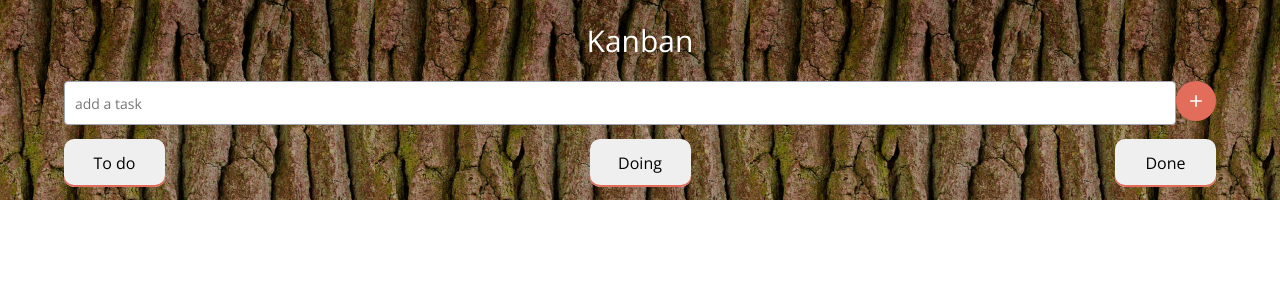
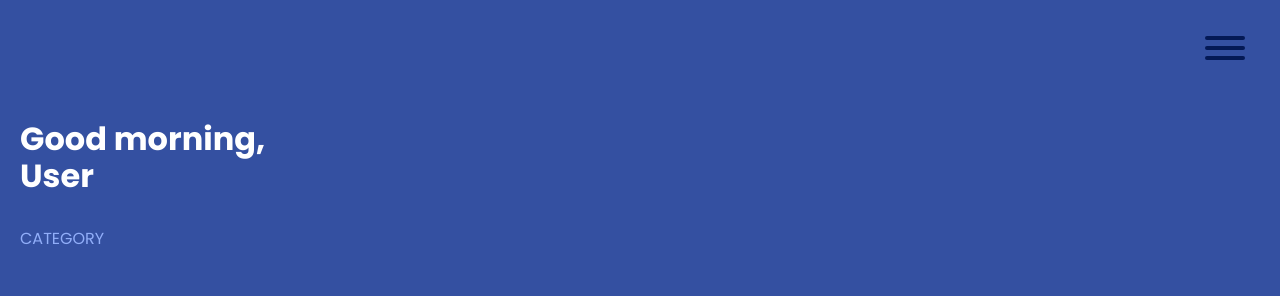
Before and after one commit to tomasz-klos/kanban, a website built with webpack: page src/pages/index.html in a window 1280 px wide. Built offline with nearby package versions, Linux system fonts and the light colour scheme.

Commit message:
change design app

```diff
--- a/package.json
+++ b/package.json
@@ -44,6 +44,7 @@
     "websocket-extensions": "^0.1.4"
   },
   "dependencies": {
+    "hamburgers": "^1.1.3",
     "normalize.css": "^8.0.1"
   }
 }
--- a/src/js/index.js
+++ b/src/js/index.js
@@ -15,6 +15,7 @@ const taskFilter = document.querySelector(".filter--task");
 ///////////// Event Listeners
 
 document.addEventListener("DOMContentLoaded", getTask);
+document.addEventListener("DOMContentLoaded", filterTask);
 taskButton.addEventListener("click", addTask);
 taskList.addEventListener("click", deleteTask);
 taskList.addEventListener("click", completeTask);
@@ -99,9 +100,10 @@ function completeTask(e) {
 
 function filterTask(e) {
   const tasks = taskList.childNodes;
+  console.log(tasks);
   for (let i = 1; i < tasks.length; i++) {
     const task = tasks[i];
-    function asd() {
+    function filterByValue() {
       switch (e.target.value) {
         case "todo":
           if (task.classList.contains("completed")) {
@@ -119,7 +121,7 @@ function filterTask(e) {
           break;
       }
     }
-    asd();
+    filterByValue();
   }
 }
 
--- a/src/pages/index.html
+++ b/src/pages/index.html
@@ -19,6 +19,7 @@
 
     <!-- uncomment the line below to enable PWA  -->
     <!-- <link rel="manifest" href="manifest.json" /> -->
+
 
     <link
       rel="apple-touch-icon"
@@ -145,7 +146,7 @@
     />
   </head>
   <body>
-    <header class="header">
+    <!-- <header class="header">
       <div class="header__opacityDiv"></div>
       <h1 class="header__title">Kanban</h1>
       <form class="header__form">
@@ -159,15 +160,25 @@
         <button class="header__button" value="doing">Doing</button>
         <button class="header__button" value="done">Done</button>
       </nav>
-      <!-- <select name="tasks" class="header__nav filter--task">
-        <option value="todo">Todo</option>
-        <option value="doing">Doing</option>
-        <option value="done">Done</option>
-      </select> -->
+    </header> -->
+    <header class="header">
+      <nav class="nav">
+      <button class="hamburger hamburger--squeeze" type="button">
+        <span class="hamburger-box">
+          <span class="hamburger-inner"></span>
+        </span>
+      </button>
+      </nav>
     </header>
+    <main class="main">
+      <h1 class="main__title">Good <span>morning</span>,<br> User</h1>
+      <section class="category">
+        <h2 class="category__headline">CATEGORY</h2>
+      </section>
     <section class="taskSection">
       <ul class="taskSection__list taskList">
       </ul>
     </section>
+    </main>
   </body>
 </html>
--- a/src/scss/_variables.scss
+++ b/src/scss/_variables.scss
@@ -1 +1,4 @@
 $terraCotta: #E26D5B;
+$lightBlue: #3450A1;
+$darkBlue: #041955;
+$headline: #91AEF9;
--- /dev/null
+++ b/src/scss/hamburgers/_base.scss
@@ -0,0 +1,86 @@
+// Hamburger
+// ==================================================
+.hamburger {
+  padding: $hamburger-padding-y $hamburger-padding-x;
+  display: inline-block;
+  cursor: pointer;
+
+  transition-property: opacity, filter;
+  transition-duration: 0.15s;
+  transition-timing-function: linear;
+
+  // Normalize (<button>)
+  font: inherit;
+  color: inherit;
+  text-transform: none;
+  background-color: transparent;
+  border: 0;
+  margin: 0;
+  overflow: visible;
+
+  &:hover {
+    @if $hamburger-hover-use-filter == true {
+      filter: $hamburger-hover-filter;
+    }
+    @else {
+      opacity: $hamburger-hover-opacity;
+    }
+  }
+
+  &.is-active {
+    &:hover {
+      @if $hamburger-hover-use-filter == true {
+        filter: $hamburger-active-hover-filter;
+      }
+      @else {
+        opacity: $hamburger-active-hover-opacity;
+      }
+    }
+
+    .hamburger-inner,
+    .hamburger-inner::before,
+    .hamburger-inner::after {
+      background-color: $hamburger-active-layer-color;
+    }
+  }
+}
+
+.hamburger-box {
+  width: $hamburger-layer-width;
+  height: $hamburger-layer-height * 3 + $hamburger-layer-spacing * 2;
+  display: inline-block;
+  position: relative;
+}
+
+.hamburger-inner {
+  display: block;
+  top: 50%;
+  margin-top: $hamburger-layer-height / -2;
+
+  &,
+  &::before,
+  &::after {
+    width: $hamburger-layer-width;
+    height: $hamburger-layer-height;
+    background-color: $hamburger-layer-color;
+    border-radius: $hamburger-layer-border-radius;
+    position: absolute;
+    transition-property: transform;
+    transition-duration: 0.15s;
+    transition-timing-function: ease;
+  }
+
+  &::before,
+  &::after {
+    content: "";
+    display: block;
+  }
+
+  &::before {
+    top: ($hamburger-layer-spacing + $hamburger-layer-height) * -1;
+  }
+
+  &::after {
+    bottom: ($hamburger-layer-spacing + $hamburger-layer-height) * -1;
+  }
+}
--- /dev/null
+++ b/src/scss/hamburgers/hamburgers.scss
@@ -0,0 +1,89 @@
+@charset "UTF-8";
+/*!
+ * Hamburgers
+ * @description Tasty CSS-animated hamburgers
+ * @author Jonathan Suh @jonsuh
+ * @site https://jonsuh.com/hamburgers
+ * @link https://github.com/jonsuh/hamburgers
+ */
+
+// Settings
+// ==================================================
+$hamburger-padding-x           : 15px !default;
+$hamburger-padding-y           : 15px !default;
+$hamburger-layer-width         : 40px !default;
+$hamburger-layer-height        : 4px !default;
+$hamburger-layer-spacing       : 6px !default;
+$hamburger-layer-color         : #041955 !default;
+$hamburger-layer-border-radius : 4px !default;
+$hamburger-hover-opacity       : 0.7 !default;
+$hamburger-active-layer-color  : $hamburger-layer-color !default;
+$hamburger-active-hover-opacity: $hamburger-hover-opacity !default;
+
+// To use CSS filters as the hover effect instead of opacity,
+// set $hamburger-hover-use-filter as true and
+// change the value of $hamburger-hover-filter accordingly.
+$hamburger-hover-use-filter   : false !default;
+$hamburger-hover-filter       : opacity(50%) !default;
+$hamburger-active-hover-filter: $hamburger-hover-filter !default;
+
+// Types (Remove or comment out what you don’t need)
+// ==================================================
+$hamburger-types: (
+  3dx,
+  3dx-r,
+  3dy,
+  3dy-r,
+  3dxy,
+  3dxy-r,
+  arrow,
+  arrow-r,
+  arrowalt,
+  arrowalt-r,
+  arrowturn,
+  arrowturn-r,
+  boring,
+  collapse,
+  collapse-r,
+  elastic,
+  elastic-r,
+  emphatic,
+  emphatic-r,
+  minus,
+  slider,
+  slider-r,
+  spin,
+  spin-r,
+  spring,
+  spring-r,
+  stand,
+  stand-r,
+  squeeze,
+  vortex,
+  vortex-r
+) !default;
+
+// Base Hamburger (We need this)
+// ==================================================
+@import "base";
+
+// Hamburger types
+// ==================================================
+
+@import "types/squeeze";
+
+// ==================================================
+// Cooking up additional types:
+//
+// The Sass for each hamburger type should be nested
+// inside an @if directive to check whether or not
+// it exists in $hamburger-types so only the CSS for
+// included types are generated.
+//
+// e.g. hamburgers/types/_new-type.scss
+//
+// @if index($hamburger-types, new-type) {
+//   .hamburger--new-type {
+//     ...
+//   }
+// }
--- /dev/null
+++ b/src/scss/hamburgers/types/_squeeze.scss
@@ -0,0 +1,43 @@
+@if index($hamburger-types, squeeze) {
+  /*
+   * Squeeze
+   */
+  .hamburger--squeeze {
+    .hamburger-inner {
+      transition-duration: 0.075s;
+      transition-timing-function: cubic-bezier(0.55, 0.055, 0.675, 0.19);
+
+      &::before {
+        transition: top 0.075s 0.12s ease,
+                    opacity 0.075s ease;
+      }
+
+      &::after {
+        transition: bottom 0.075s 0.12s ease,
+                    transform 0.075s cubic-bezier(0.55, 0.055, 0.675, 0.19);
+      }
+    }
+
+    &.is-active {
+      .hamburger-inner {
+        transform: rotate(45deg);
+        transition-delay: 0.12s;
+        transition-timing-function: cubic-bezier(0.215, 0.61, 0.355, 1);
+
+        &::before {
+          top: 0;
+          opacity: 0;
+          transition: top 0.075s ease,
+                      opacity 0.075s 0.12s ease;
+        }
+
+        &::after {
+          bottom: 0;
+          transform: rotate(-90deg);
+          transition: bottom 0.075s ease,
+                      transform 0.075s 0.12s cubic-bezier(0.215, 0.61, 0.355, 1);
+        }
+      }
+    }
+  }
+}
--- a/src/scss/main.scss
+++ b/src/scss/main.scss
@@ -4,15 +4,36 @@
 @import "modules/hello.scss";
 @import "modules/header.scss";
 @import "modules/task.scss";
+@import "hamburgers/hamburgers.scss";
 
-@import url('https://fonts.googleapis.com/css2?family=Open+Sans:wght@400;600;700&display=swap');
+@import url("https://fonts.googleapis.com/css2?family=Poppins:wght@400;600;700&display=swap");
 
 body {
-  background: #ffffff;
+  background: $lightBlue;
   color: #fff;
   display: flex;
   align-items: center;
   flex-direction: column;
   min-height: 100vh;
-  font-family: "Open Sans";
+  font-family: "Poppins";
 }
+
+.main {
+  display: flex;
+  flex-direction: column;
+  width: 100%;
+  &__title {
+    padding: 0 20px;
+  }
+}
+
+.category {
+  width: 100%;
+  &__headline {
+    padding: 0 20px;
+    color: $headline;
+    font-size: 1rem;
+    font-weight: 400;
+  }
+
+}
--- a/src/scss/modules/header.scss
+++ b/src/scss/modules/header.scss
@@ -1,10 +1,9 @@
 .header {
   width: 100%;
-  height: 200px;
+  height: 100px;
   display: flex;
-  flex-direction: column;
-  align-items: center;
-  background-image: url(../assets/img/background-header.jpg);
+  flex-direction: row;
+  justify-content: flex-end;
   &__title {
     font-size: 30px;
     line-height: 41px;
@@ -55,3 +54,8 @@
     z-index: 230;
   }
 }
+
+.nav {
+  align-self: center;
+  padding-right: 20px;
+}
--- a/src/scss/modules/task.scss
+++ b/src/scss/modules/task.scss
@@ -9,11 +9,10 @@
   }
   &__div {
     box-shadow: 0px 4px 4px rgb(0 0 0 / 0.25);
-    border: 1px solid #a1a4b1;
     border-radius: 4px;
     display: flex;
     margin-bottom: 15px;
-    color: black;
+    background: $darkBlue;
   }
 }
 
```
Also changed, not shown: 1 other file.
